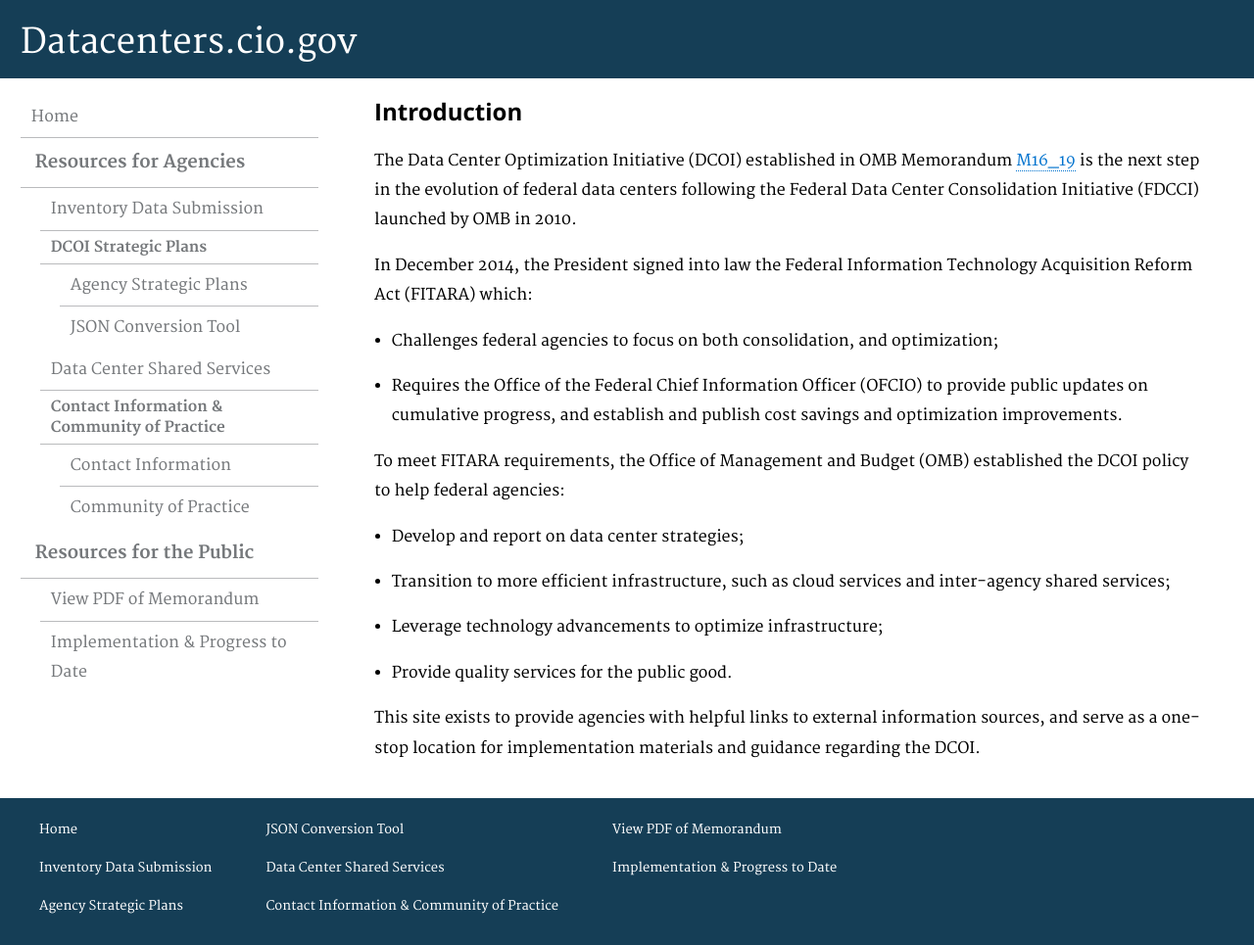
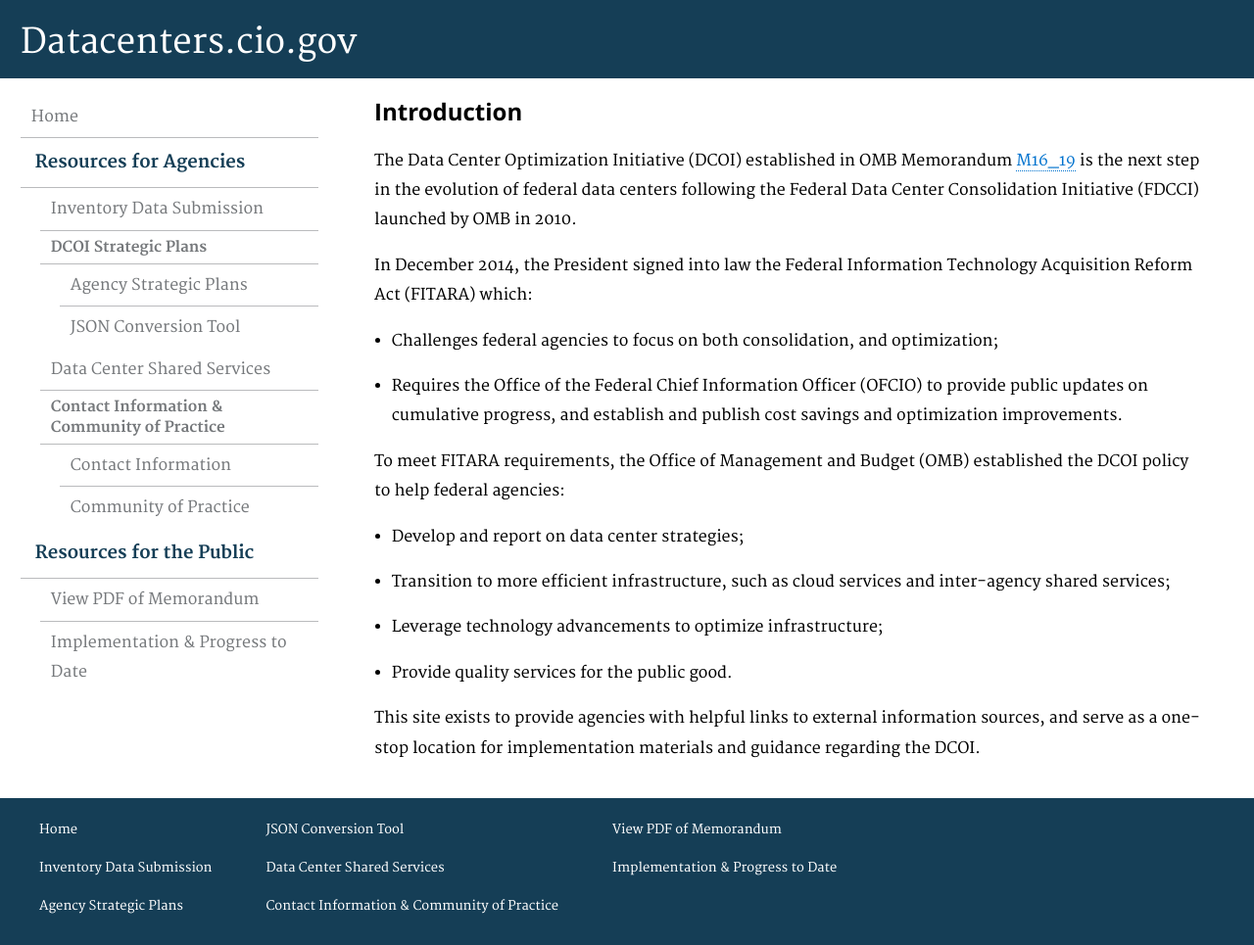
Before and after one commit to ydave-reisys/datacenters, a Jekyll site: the page built from pages/index.html, in a window 1280 px wide and 965 px high. Shown: the whole window at 98% size. Built offline with Jekyll 4.4.1, drawn with Linux system fonts in a browser that asks for light colours; nearby versions of some CDN libraries; Markdown is read by kramdown in place of the engine named in the settings.

Commit message:
test sidebar format

```diff
--- a/_includes/sidebar.html
+++ b/_includes/sidebar.html
@@ -7,7 +7,7 @@
           {% if link.url %}
             <a href="{{ link.url }}">{{ link.text }}</a>
           {% else %}
-            <span class="sidebar-heading">{{ link.text }}</span>
+            <span class="sidebar-heading" style="color:#153E56">{{ link.text }}</span>
           {% endif %}
         </li>
         {% if link.submenu %}
```
